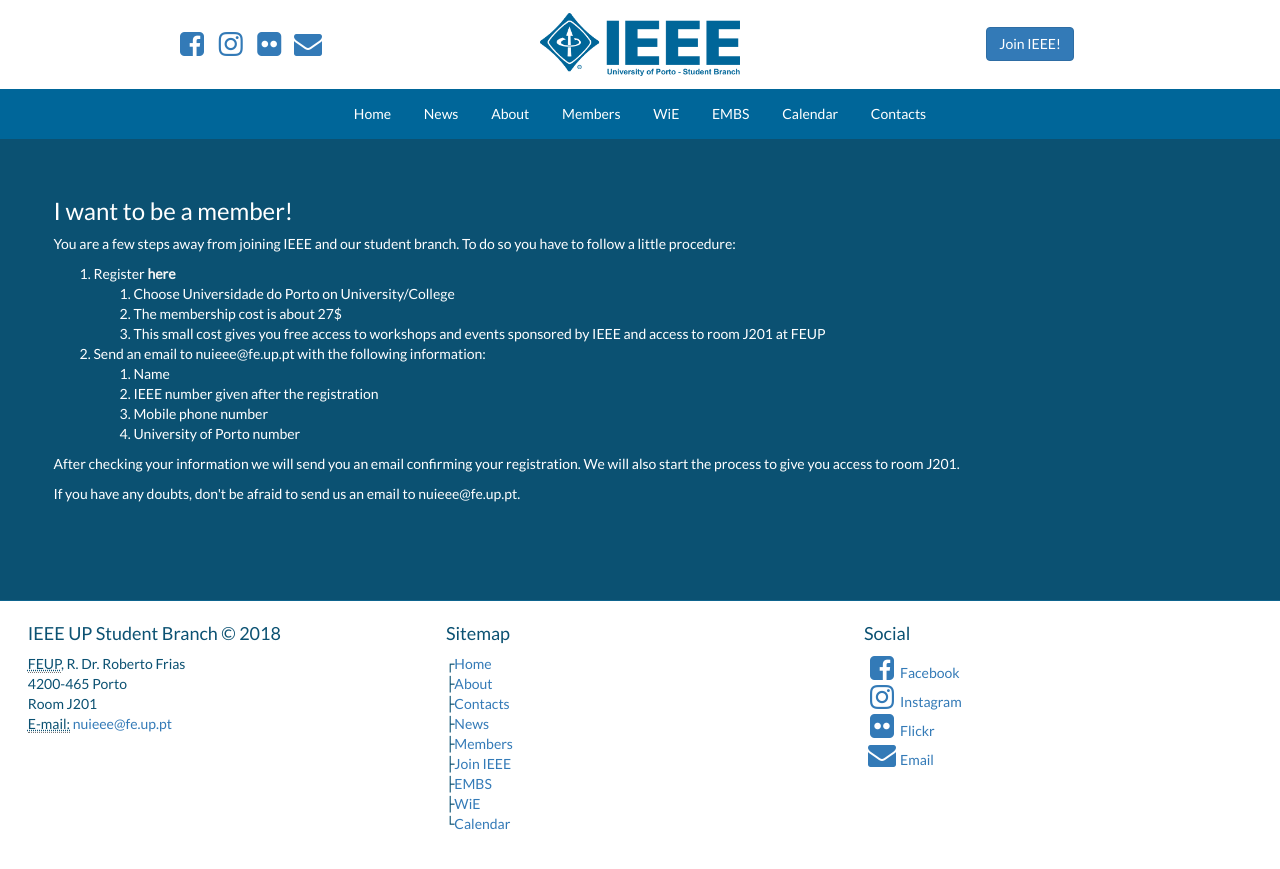
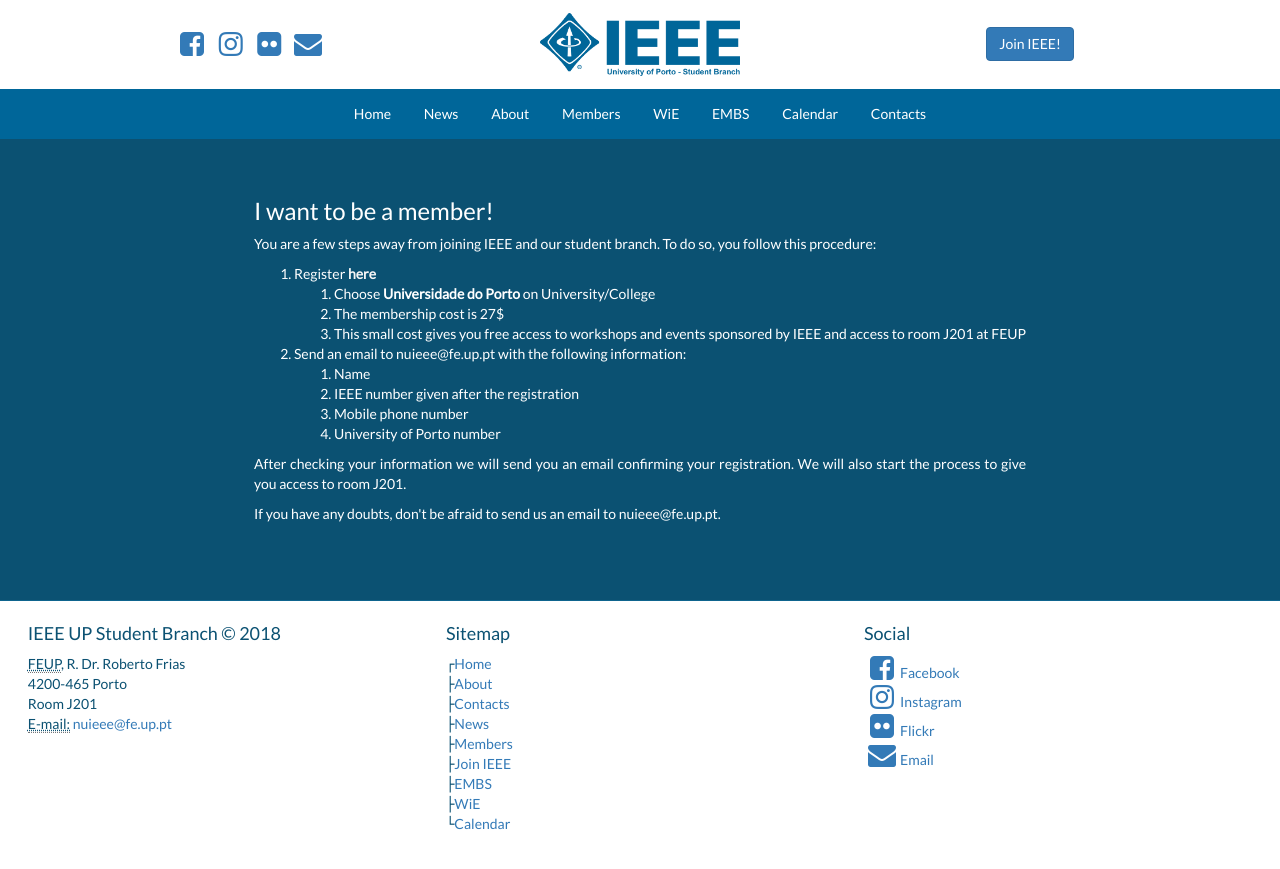
Before and after one commit to ieeeupsb/nuieee-website, a Jekyll site: the page built from membership.html, in a window 1280 px wide. Shown: the top 869 px of the page. Built offline with Jekyll 4.4.1, drawn with Linux system fonts in a browser that asks for light colours; nearby versions of some CDN libraries.

Commit message:
Update to 2018

```diff
--- a/_layouts/home.html
+++ b/_layouts/home.html
@@ -64,8 +64,8 @@
     <section id="news">
         <div class="container-fluid">
             <div class="row">
-                {% for post in site.posts limit:2 %}
-                <div class="col-md-6">
+                {% for post in site.posts limit:4 %}
+                <div class="col-sm-6 col-md-3 col-xs-12">
                     <article>
                         <h1>{{ post.title }}</h1>
                         <p>
--- a/assets/main.scss
+++ b/assets/main.scss
@@ -246,3 +246,8 @@
     background-color: $base-background-color;
   }
 }
+
+section#news-list h1 > small{
+    color:#fff;
+    text-shadow: #888 1px 1px;
+}
--- a/membership.html
+++ b/membership.html
@@ -5,14 +5,15 @@
 <section id="membership">
     <div class="container-fluid">
         <div class="row">
-            <div class="col-md-12">
+            <div class="col-md-2"> </div>
+            <div class="col-md-8">
                 <h3>I want to be a member!</h3>
-                <p>You are a few steps away from joining IEEE and our student branch. To do so you have to follow a little procedure:<br>
+                <p>You are a few steps away from joining IEEE and our student branch. To do so, you follow this procedure:<br>
                 </p><ol>
                     <li>Register <strong><a href="http://www.ieee.org/membership_services/membership/join/index.html">here</a></strong>
                         <ol>
-                            <li>Choose Universidade do Porto on University/College</li>
-                            <li>The membership cost is about 27$</li>
+                            <li>Choose <strong>Universidade do Porto</strong> on University/College</li>
+                            <li>The membership cost is 27$</li>
                             <li>This small cost gives you free access to workshops and events sponsored by IEEE and access to room J201 at FEUP</li>
                         </ol>
                     </li>
@@ -28,6 +29,7 @@
                 <p>After checking your information we will send you an email confirming your registration. We will also start the process to give you access to room J201.</p>
                 <p>If you have any doubts, don't be afraid to send us an email to {{site.email}}.</p>
             </div>
+            <div class="col-md-2"> </div>
         </div>
     </div>
 </section>
```
